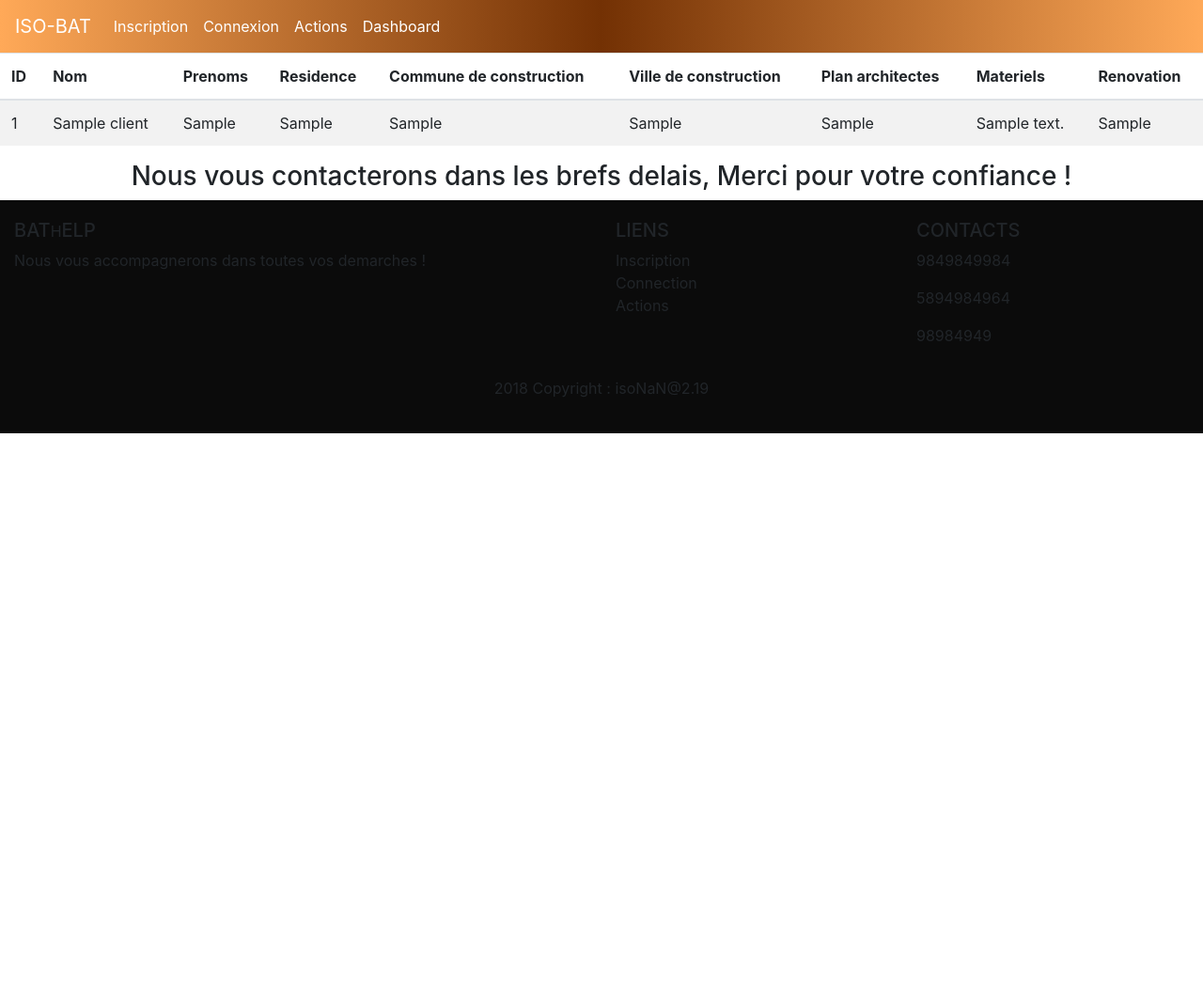
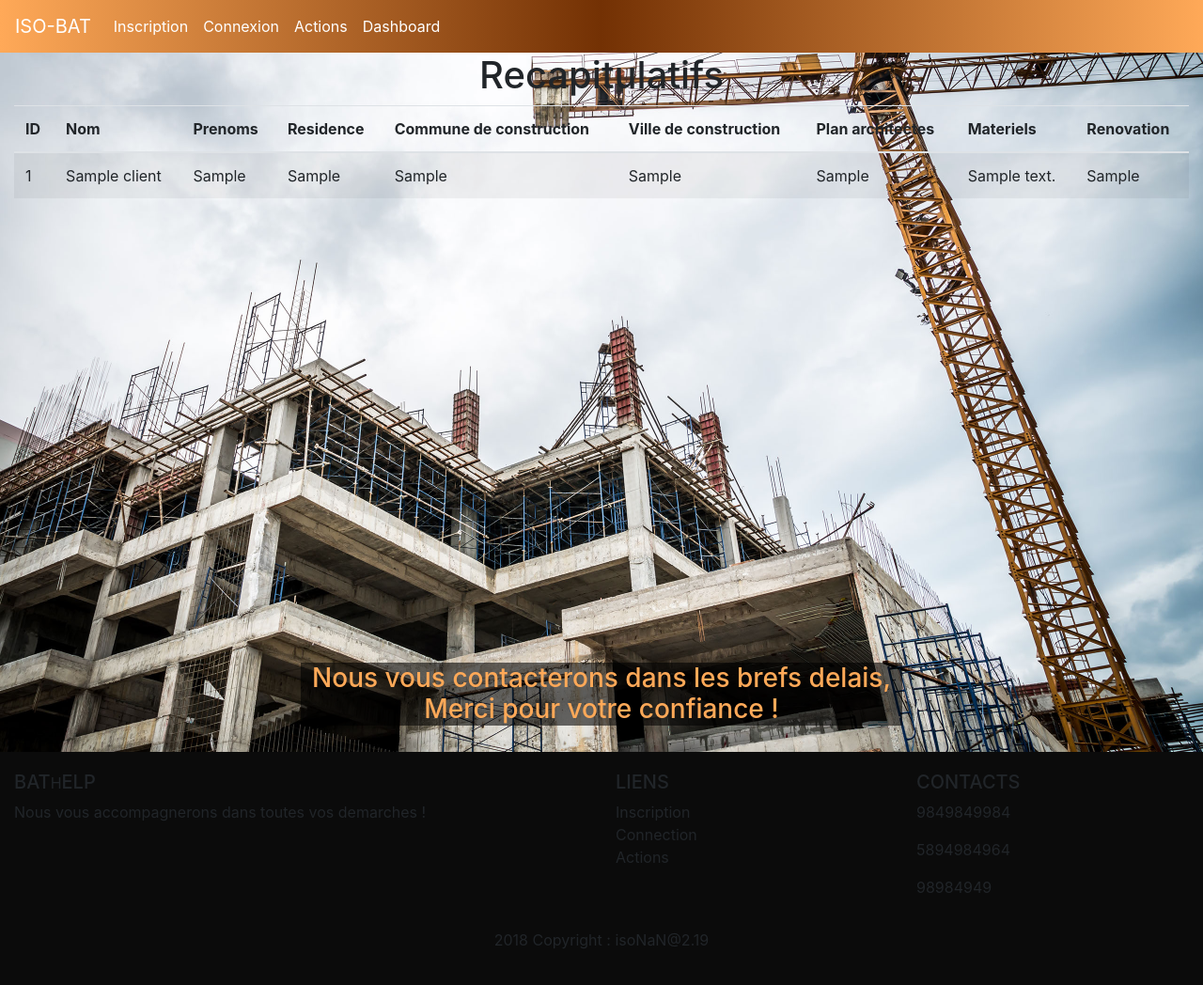
Before and after one commit to K9719YV/projet_construction, a PHP site: page /php/dashboard.php in a window 1280 px wide. Shown: the whole page at 94% size. Before the commit the page ends 461 px from the top, so only its background shows below. Run offline with PHP 8.4, Linux system fonts and the light colour scheme; tables that the repository leaves empty or names only in its code hold one stand-in row (values such as "Sample post").

Commit message:
ending frontend

```diff
--- a/css/styles.css
+++ b/css/styles.css
@@ -84,8 +84,7 @@ a
     cursor: pointer;
 }
 
-.carousel img
-{
+.carousel img{
     height: 100%;
 }
 
@@ -108,17 +107,29 @@ a
     background-size: cover;
 }
 
-.box-form,.box-form-connec{
+.box-form-act{
+    background: url('../img/img8.jpg') center no-repeat;
+    background-size: cover;
+}
+
+.box-form,.box-form-connec, .box-form-act{
     min-height: 100vh;
     position: relative;
 }
-
 
 .box-form h3, .box-form-connec h3{
     color: #FFA958;
 }
 
-.box-form .card-form, .box-form-connec .card-form{
+.box-form-act h1{
+    background: rgba(255,169,36,.4);
+    font-size: 50px;
+    color:#FFF;
+    font-weight: bold;
+    padding: 10px;
+}
+
+.box-form .card-form, .box-form-connec .card-form, .box-form-act .card-form{
     position: absolute;
     top: 50%;
     left: 50%;
@@ -126,3 +137,20 @@ a
     width: 100%;
     padding: 30px;
 }
+
+.main-box{
+    min-height: 100vh;
+    padding: 56px 0 20px;
+    background: url('../img/img7.jpg') center no-repeat;
+    background-size: cover;
+    position: relative;
+}
+
+.main-box h3{
+    position: absolute;
+    bottom: 20px;
+    left: 50%;
+    transform: translateX(-50%);
+    color: #FFA958;
+    background:rgba(0, 0, 0, 0.575);
+}
--- a/php/dashboard.php
+++ b/php/dashboard.php
@@ -30,7 +30,7 @@
     <title>IsoBat</title>
 </head>
 
-<body class="font">
+<body>
 <!--Menu de navigation-->
 <nav class="navbar navbar-expand-sm fixed-top">
     <a class="navbar-brand" href="../index.php">ISO-BAT</a>
@@ -52,7 +52,9 @@
         </ul>
     </div>
 </nav>
-<h1 style="text-align: center">Recapitulatifs</h1>
+<div class="main-box">
+    <div class="container">
+        <h1 class="text-center">Recapitulatifs</h1>
         <table class="table table-striped">
             <thead>
             <tr>
@@ -81,10 +83,9 @@
             <?php endforeach ?>
             </tbody>
         </table>
-
-<!-- Message de remerciement -->
-<h3 style="text-align:center;">Nous vous contacterons dans les brefs delais, Merci pour votre confiance !</h3>
-
+    </div>
+    <h3 class="text-center">Nous vous contacterons dans les brefs delais, Merci pour votre confiance !</h3>
+</div>
 
     <!-- Footer -->
     <footer class="footer">
```
Also changed, not shown: php/action.php (+7 -8 lines). Lines whose indentation alone changed are shown as unchanged.
